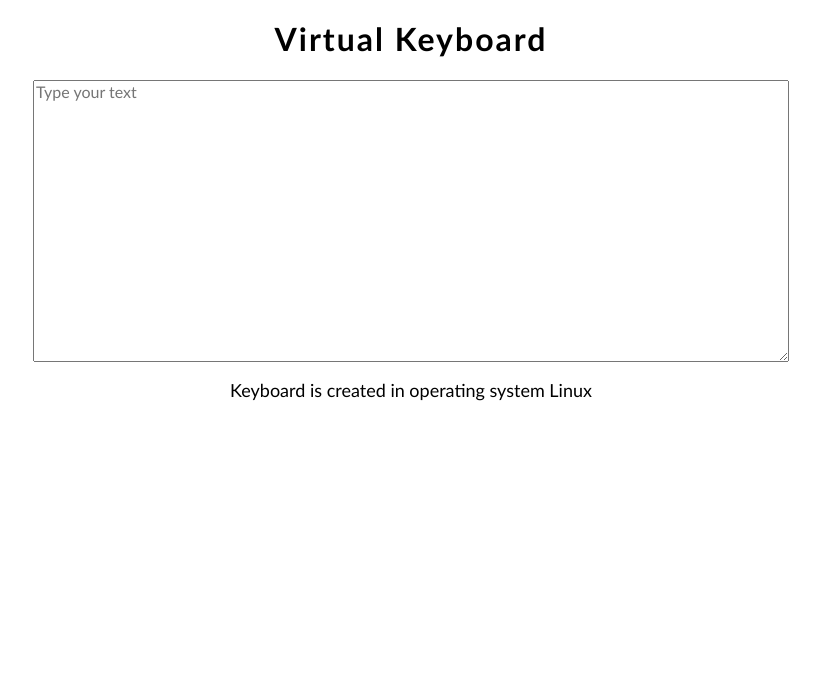
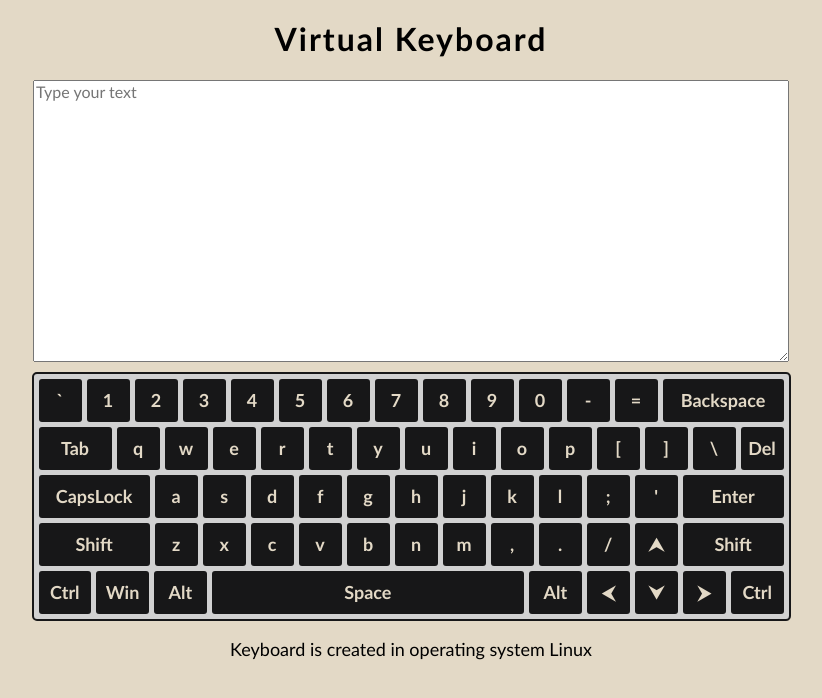
Before and after one commit to PaulusWhite/virtual-keyboard, a website with bundled scripts: page index.html in a window 1280 px wide. Shown: the whole page, without its empty margins (229-1051 px from the left). Built offline with nearby package versions, Linux system fonts and the light colour scheme.

Commit message:
feat: implement keys generation for keyboard. Add usual english characters generation

```diff
--- /dev/null
+++ b/scripts/createKeys.js
@@ -0,0 +1,64 @@
+//shift: ["~","!","@","#","$","%","^","&","*","(",")","_","+", "Backspace"]
+
+let inputCharactersOnKeys = (keyboard, lang, usualCharactersArr) => {
+	for (let i = 0; i < keyboard.children.length; i++) {
+		let keyRow = keyboard.children[i];
+
+		for (let y = 0; y < keyRow.children.length; y++) {
+			let key = keyRow.children[y];
+			let span = document.createElement("span");
+			span.className = `keyboard__usualCharacter keyboard__usualCharacter_${lang}`;
+			span.innerHTML = usualCharactersArr[i][y];
+			key.append(span);
+		}
+	}
+};
+
+let createEngKeys = (keyboard) => {
+	let usualCharactersArr = [
+		["`", 1, 2, 3, 4, 5, 6, 7, 8, 9, 0, "-", "=", "Backspace"],
+		["Tab", "q", "w", "e", "r", "t", "y", "u", "i", "o", "p", "[", "]", "\\", "Del"],
+		["CapsLock", "a", "s", "d", "f", "g", "h", "j", "k", "l", ";", "'", "Enter"],
+		["Shift", "z", "x", "c", "v", "b", "n", "m", ",", ".", "/", "&#11165;", "Shift"],
+		["Ctrl", "Win", "Alt", "Space", "Alt", "&#11164;", "&#11167;", "&#11166;", "Ctrl"],
+	];
+
+	inputCharactersOnKeys(keyboard, "eng", usualCharactersArr);
+};
+
+let createKeys = () => {
+	let keyboard = document.querySelector(".keyboard");
+	let rowsKeyAmountArr = [14, 15, 13, 13, 9];
+
+	rowsKeyAmountArr.forEach((amount, index) => {
+		let keyRow = document.createElement("div");
+		keyRow.className = "keyboard__keyRow";
+
+		for (let i = 0; i < amount; i++) {
+			let key = document.createElement("div");
+			key.className = "keyboard__key";
+			if (
+				(index === 0 && i === 13) ||
+				((index === 2 || index === 3) && i === 0) ||
+				(index === 1 && i === 0) ||
+				(index === 4 && i === 3)
+			) {
+				key.classList.add("keyboard__key_fullGrow");
+			}
+			if ((index === 2 || index === 3) && i === 12) {
+				key.classList.add("keyboard__key_mediumGrow");
+			}
+			if (index === 4 && (i === 0 || i === 1 || i === 2 || i === 4 || i === 8)) {
+				key.classList.add("keyboard__key_littleGrow");
+			}
+
+			keyRow.append(key);
+		}
+
+		keyboard.append(keyRow);
+	});
+
+	createEngKeys(keyboard);
+};
+
+export default createKeys;
--- a/scripts/createVirtKeyboard.js
+++ b/scripts/createVirtKeyboard.js
@@ -1,7 +1,9 @@
 import createBasicStructure from "./createBasicStructure.js";
+import createKeys from "./createKeys.js";
 
 let createVirtKeyboard = () => {
 	createBasicStructure();
+	createKeys();
 };
 
 export default createVirtKeyboard;
--- a/styles/style.scss
+++ b/styles/style.scss
@@ -1,4 +1,11 @@
 $defaultFont: "Gill Sans", "Gill Sans MT", Calibri, "Trebuchet MS", sans-serif;
+$blackColor: #171718;
+$beigeColor: #e3d9c6;
+$grayColor: #d1d1d1;
+
+body {
+	background-color: $beigeColor;
+}
 
 .main {
 	display: flex;
@@ -16,6 +23,41 @@ $defaultFont: "Gill Sans", "Gill Sans MT", Calibri, "Trebuchet MS", sans-serif;
 	}
 	.keyboard {
 		width: 100%;
+		margin-top: 10px;
+		padding: 5px 5px 0 0;
+		border: solid $blackColor 2px;
+		background-color: $grayColor;
+		border-radius: 5px;
+		.keyboard__keyRow {
+			display: flex;
+			margin-bottom: 5px;
+			.keyboard__key {
+				display: flex;
+				justify-content: center;
+				align-items: center;
+				width: 43px;
+				height: 43px;
+				margin-left: 5px;
+				border-radius: 3px;
+				background-color: $blackColor;
+				cursor: pointer;
+				.keyboard__usualCharacter {
+					font-size: 18px;
+					font-weight: bold;
+					color: $beigeColor;
+				}
+			}
+			//css mod for keyboard__key
+			.keyboard__key_fullGrow {
+				flex-grow: 1;
+			}
+			.keyboard__key_mediumGrow {
+				flex-grow: 0.85;
+			}
+			.keyboard__key_littleGrow {
+				flex-grow: 0.036;
+			}
+		}
 	}
 	.osInfo {
 		font-size: 18px;
```
Also changed, not shown: styles/style.css.
